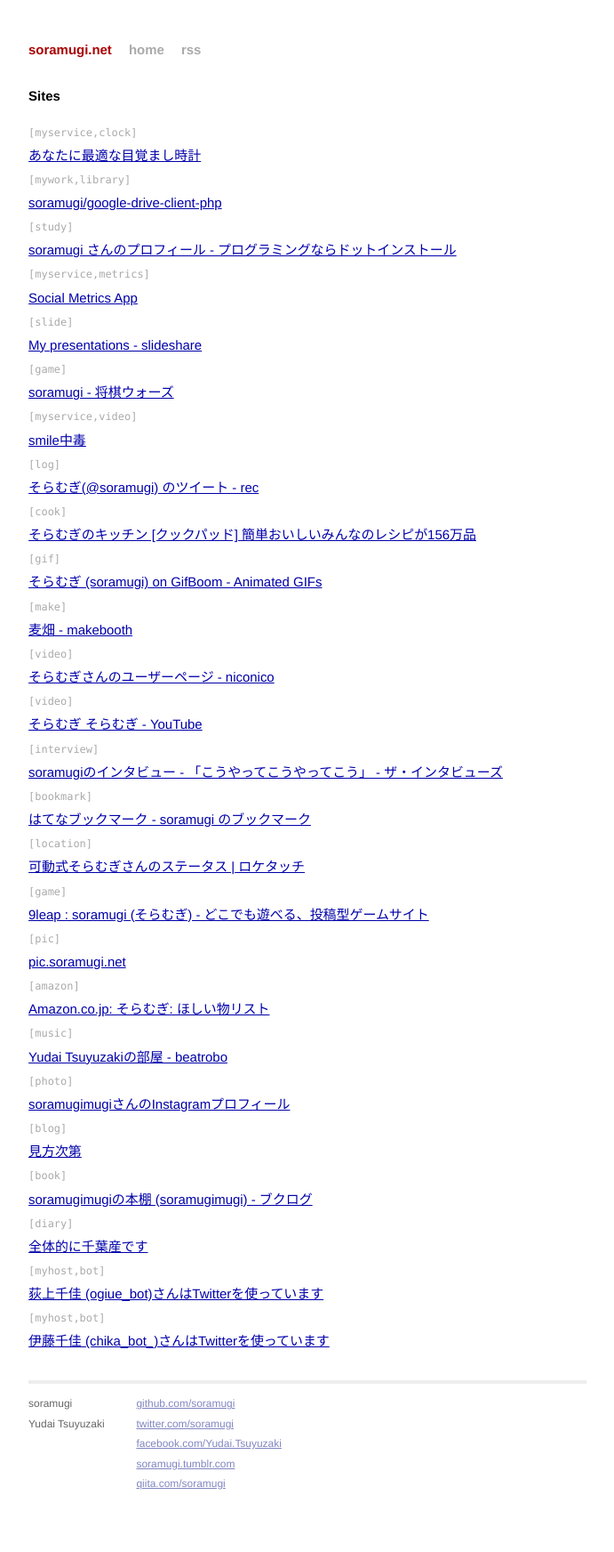
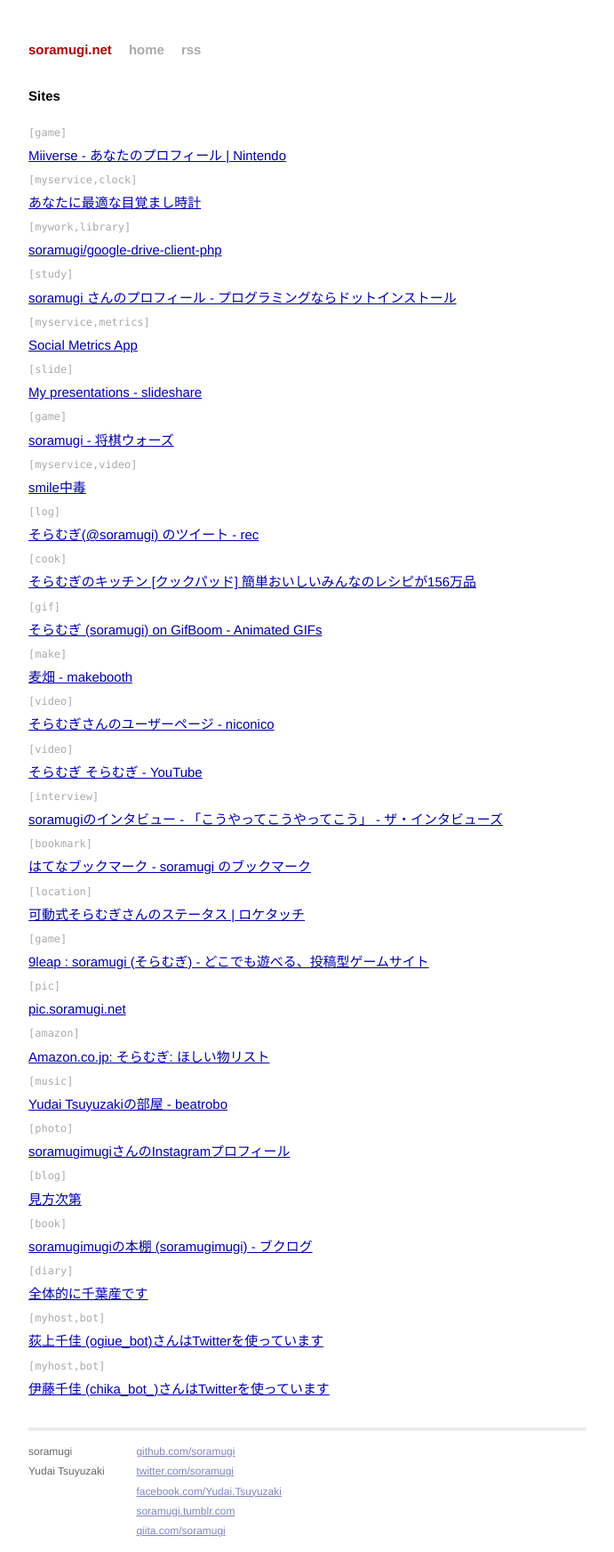
Before and after one commit to soramugi/soramugi.net, a Jekyll site: the page built from index.html, in a window 1280 px wide. Shown: the whole page at 89% size, without its empty margins (294-985 px from the left). Built offline with Jekyll 4.4.1, drawn with Linux system fonts in a browser that asks for light colours; Markdown is read by kramdown in place of the engine named in the settings; before the commit the page ends 1691 px from its top, so only the background shows below that.

Commit message:
add nintendo

```diff
--- a/_config.yml
+++ b/_config.yml
@@ -6,6 +6,10 @@
 google_analytics_tracking_id: UA-43044942-7
 
 links:
+  -
+    tag: game
+    title: Miiverse - あなたのプロフィール | Nintendo
+    url: https://miiverse.nintendo.net/users/soramugi
   -
     tag: myservice,clock
     title: あなたに最適な目覚まし時計
```
